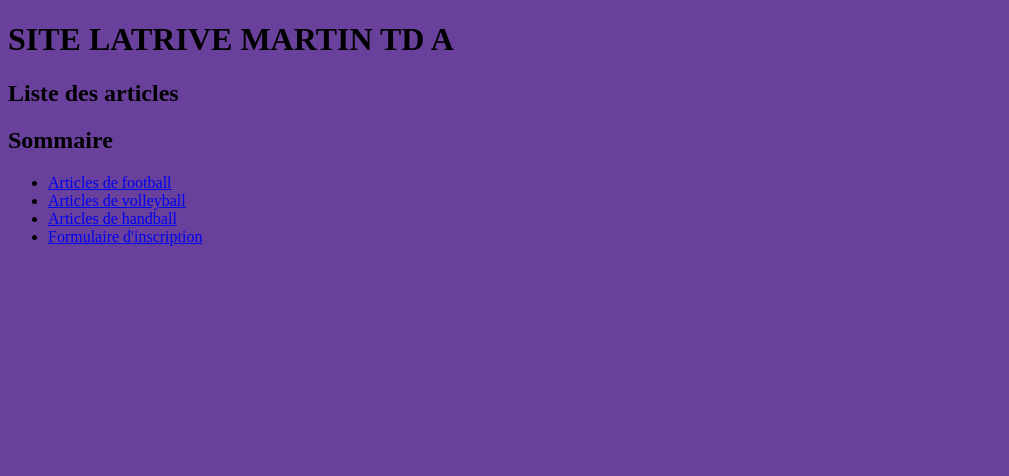
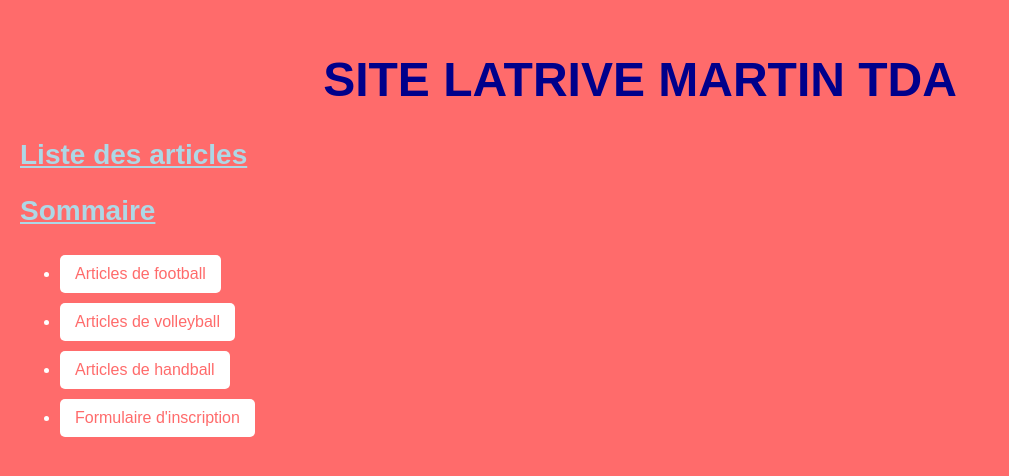
Before and after one commit to boujou859/staps-L3-LATRIVE-Martin, a plain HTML site: page index.html in a window 1280 px wide. Shown: the whole page, without its empty margins (0-1009 px from the left). Drawn offline with Linux system fonts and the light colour scheme.

Commit message:
Add files via upload

```diff
--- /dev/null
+++ b/2css.css
@@ -0,0 +1,42 @@
+/* Couleur de fond rouge clair */
+body {
+    background-color: #ff6b6b;
+    font-family: Arial, sans-serif;
+    color: #ffffff; /* texte visible */
+    margin: 0;
+    padding: 20px;
+}
+
+/* Titre principal en gros */
+h1 {
+    font-size: 48px;
+    text-align: center;
+    font-weight: bold;
+    color: darkblue;
+}
+
+/* Sous-titres soulignés */
+h2 {
+    text-decoration: underline;
+    font-size: 28px;
+    color: lightblue;
+}
+
+/* Liens (boutons) */
+a {
+    display: inline-block;
+    padding: 10px 15px;
+    margin: 5px 0;
+    background-color: #ffffff;
+    color: #ff6b6b;
+    text-decoration: none;
+    border-radius: 5px;
+    transition: all 0.3s ease;
+}
+
+/* Animation des boutons */
+a:hover {
+    background-color: #ff3b3b;
+    color: white;
+    transform: scale(1.1);
+}
--- a/index.html
+++ b/index.html
@@ -3,7 +3,10 @@
 <head>
 	<meta charset="utf-8">
 	<meta name="viewport" content="width=device-width, initial-scale=1">
-	<h1> SITE LATRIVE MARTIN TD A </h1>
+
+<link rel="stylesheet" href="2css.css">
+
+	<h1> SITE LATRIVE MARTIN TDA </h1>
 	<body bgcolor="69419C">
 		<h2> Liste des articles</h2>
 	<h2> Sommaire</h2>
@@ -16,5 +19,4 @@
 <body>
 
 </body>
-
 </html>
```
